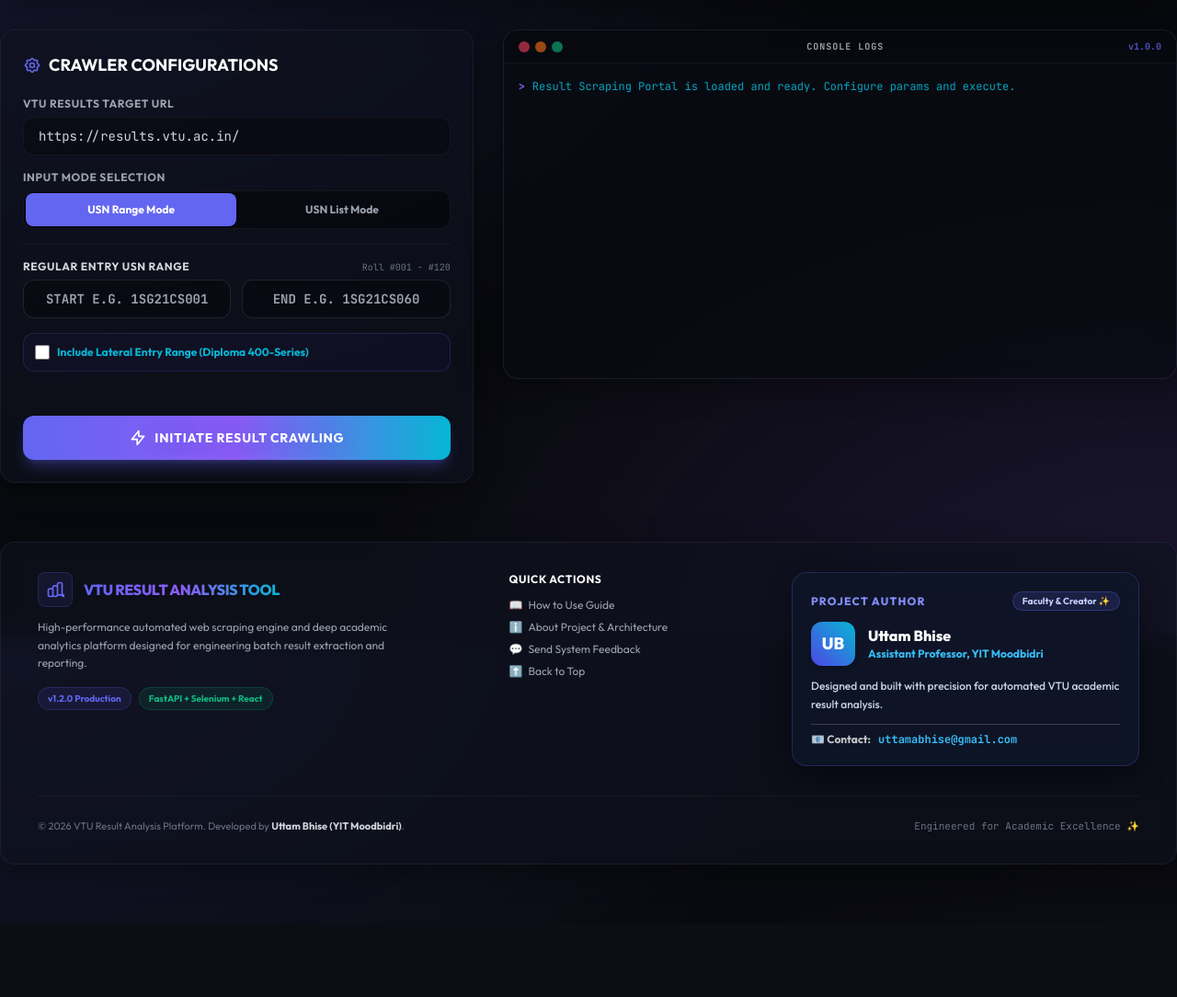
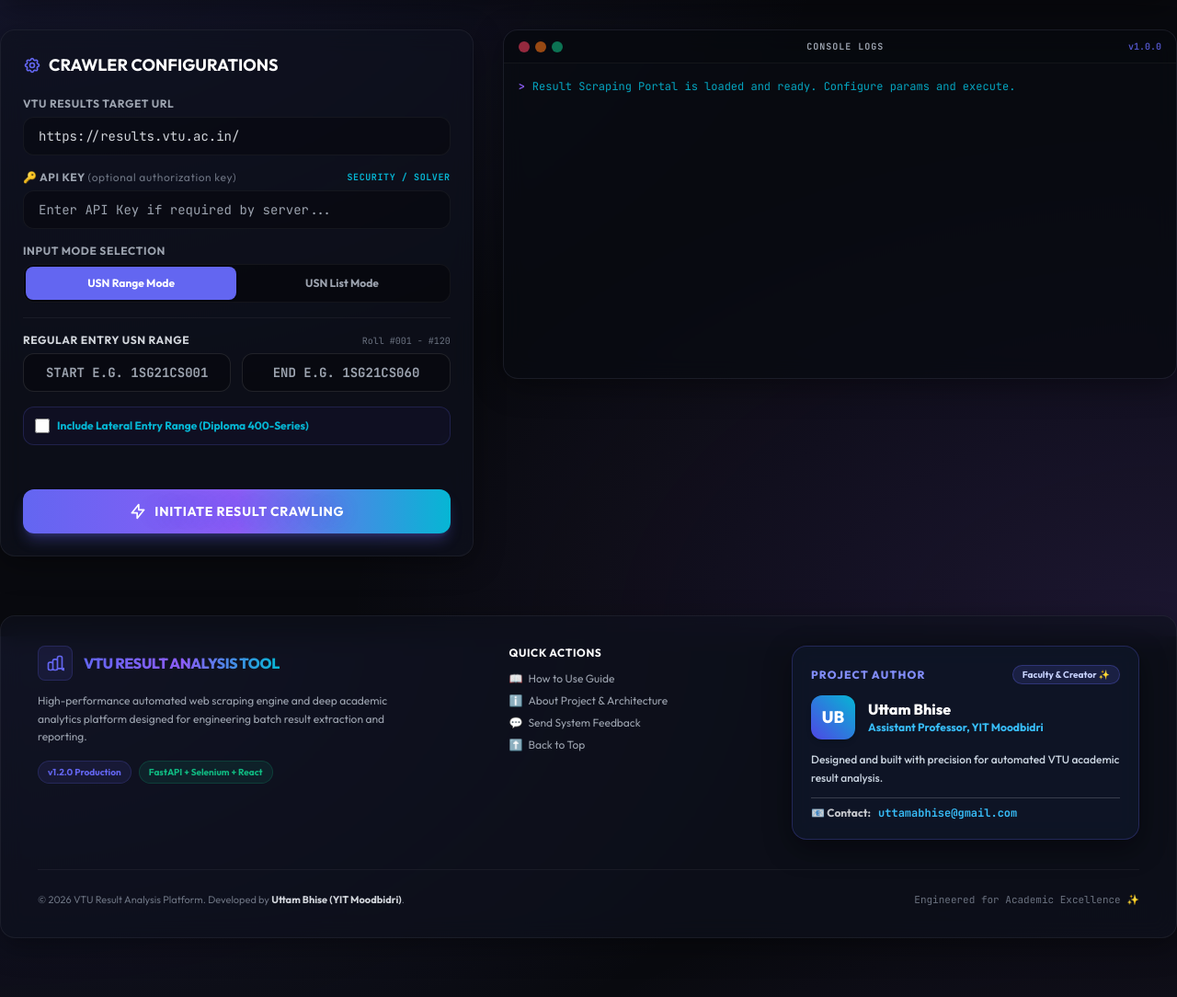
Before and after one commit to Uttama786/RESULT-ANALYSIS, a FastAPI app: page / in a window 1280 px wide. Shown: the part 108-1192 px from the top of the page at 92% size. Before the commit the page ends 1048 px from the top, so only its background shows below. Run offline with FastAPI, Linux system fonts and the light colour scheme; some libraries are stand-ins or nearby versions.

Commit message:
feat: Add optional API Key authorization support (UI field + WebSocket validation)

```diff
--- a/backend/app.py
+++ b/backend/app.py
@@ -172,7 +172,18 @@ async def websocket_scrape(websocket: WebSocket, session_id: str):
         config = await websocket.receive_json()
         logger.info(f"Received scraping configurations: {config}")
 
-        start_usn = config.get("start_usn", "").strip()
+        # Check API Key if SERVER_API_KEY environment variable is configured
+        server_api_key = os.getenv("SERVER_API_KEY", "").strip()
+        client_api_key = config.get("api_key", "").strip()
+        if server_api_key and client_api_key != server_api_key:
+            await safe_send({
+                "type": "error",
+                "message": "🔒 Access Denied: Invalid or missing Server API Key authorization."
+            })
+            await websocket.close()
+            return
+
+        start_usn = config.get("start_usn", "").strip().upper()
         end_usn = config.get("end_usn", "").strip()
         usn_list_str = config.get("usn_list", "").strip()
         portal_url = config.get("portal_url", "").strip()
--- a/backend/templates/index.html
+++ b/backend/templates/index.html
@@ -943,7 +943,11 @@
             const [captchaRequired, setCaptchaRequired] = useState(null); // { usn, captchaImg, attempt }
             const [captchaCode, setCaptchaCode] = useState("");
             const [isRefreshingCaptcha, setIsRefreshingCaptcha] = useState(false);
-            const [sessionID, setSessionID] = useState("");
+            const [apiKey, setApiKey] = useState(() => localStorage.getItem("vtu_api_key") || "");
+
+            useEffect(() => {
+                localStorage.setItem("vtu_api_key", apiKey);
+            }, [apiKey]);
             const [analysisResults, setAnalysisResults] = useState(null);
             const [processedUsns, setProcessedUsns] = useState(new Set());
 
@@ -1032,6 +1036,7 @@
 
                     // Send configs with resume parameters
                     const configPayload = {
+                        api_key: apiKey,
                         start_usn: inputMode === "range" && !finalUsnList ? finalStart : "",
                         end_usn: inputMode === "range" && !finalUsnList ? finalEnd : "",
                         usn_list: inputMode === "list" ? finalUsnList : (finalUsnList || ""),
@@ -1285,6 +1290,22 @@
                                         type="url"
                                         value={portalUrl}
                                         onChange={(e) => setPortalUrl(e.target.value)}
+                                        disabled={scrapingStatus === "scraping"}
+                                        class="w-full bg-black/30 border border-white/5 focus:border-brandPrimary focus:outline-none rounded-xl px-4 py-2.5 text-sm text-gray-300 font-mono"
+                                    />
+                                </div>
+
+                                {/* API Key Security / Solvers */}
+                                <div class="mb-4">
+                                    <label class="block text-xs font-bold text-gray-400 uppercase tracking-wider mb-1.5 flex items-center justify-between">
+                                        <span>🔑 API Key <span class="text-gray-500 font-normal lowercase">(optional authorization key)</span></span>
+                                        <span class="text-[10px] text-brandCyan font-mono font-semibold">Security / Solver</span>
+                                    </label>
+                                    <input
+                                        type="password"
+                                        placeholder="Enter API Key if required by server..."
+                                        value={apiKey}
+                                        onChange={(e) => setApiKey(e.target.value)}
                                         disabled={scrapingStatus === "scraping"}
                                         class="w-full bg-black/30 border border-white/5 focus:border-brandPrimary focus:outline-none rounded-xl px-4 py-2.5 text-sm text-gray-300 font-mono"
                                     />
```
